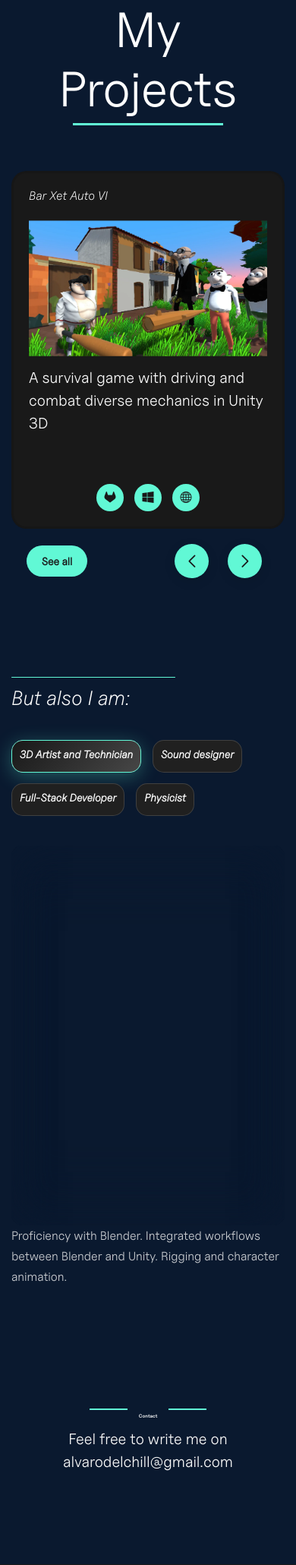
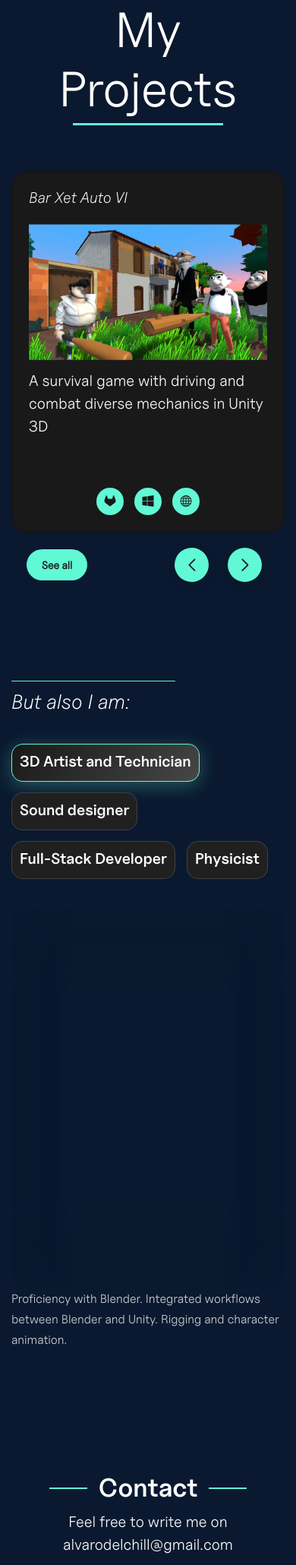
Before and after one commit to alvaroesalvaroo/portfolio, a PHP site: page / in a window 390 px wide. Shown: the part 1957-4017 px from the top of the page at 76% size. Run offline with PHP 8.4, Linux system fonts and the light colour scheme; a map, chart or similar area stays blank; some libraries are stand-ins or nearby versions.

Commit message:
Pequeños avances en rem

```diff
--- a/assets/css/main.css
+++ b/assets/css/main.css
@@ -21,7 +21,25 @@
   src: url(../fonts/UncutSans-Semibold.otf); /* url of the font */
 }
 
+.features-tabs  h5 {
+  margin: 0 0 4px 0;
+  /*font-weight: 600;*/
+  font-size: 1rem;
+  font-family: var(--heading-font);
+  color: var(--heading-color);
+  transition: color 0.4s ease;
+}
+
+
+@media (max-width: 768px) {
+  .features-tabs  h5 {
+    font-size: 1rem;
+  }
+}
+
 html {
+  /* 125% de la preferencia del usuario */
+  /*font-size: 100%;*/
   font-size: 20px;
 }
 
@@ -35,6 +53,7 @@ html {
 
 /* Global Colors - The following color variables are used throughout the website. Updating them here will change the color scheme of the entire website */
 :root {
+
   /*--background-color: #002043; /* Background color for the entire website, including individual sections */
   --background-color: #0a192f; /* Background color for the entire website, including individual sections *!*/
   --default-color: #f8f8f8; /* Default color used for the majority of the text content across the entire website */
@@ -691,7 +710,7 @@ section.about
 }
 
 .section-title h2 {
-  font-size: 0.32rem;
+  font-size: 3rem;
   font-weight: 700;
   position: relative;
 }
@@ -751,6 +770,19 @@ section.about
   line-height: 1.1;
   margin-bottom: 25px;
   letter-spacing: -0.02em;
+}
+
+
+#contact h2 {
+  font-size: 3rem;
+  font-weight: 700;
+  position: relative;
+}
+
+@media (max-width: 660px) {
+  #contact h2 {
+    font-size: 1.7rem;
+  }
 }
 
 @media (max-width: 768px) {
@@ -1138,19 +1170,7 @@ section.about
   flex: 1;
 }
 
-.features-tabs .nav-link .tab-content h5 {
-  margin: 0 0 4px 0;
-  font-size: 16px;
-  font-weight: 600;
-  color: var(--heading-color);
-  transition: color 0.4s ease;
-}
-
-@media (max-width: 768px) {
-  .features-tabs .nav-link .tab-content h5 {
-    font-size: 14px;
-  }
-}
+
 
 .features-tabs .nav-link .tab-content span {
   font-size: 13px;
--- a/assets/css/projects.css
+++ b/assets/css/projects.css
@@ -308,7 +308,7 @@
 
 
 .projects .project-index-item h5 {
-    font-size: 0.8rem;
+    font-size: 1rem;
 }
 
 #projects h3:after {
--- a/assets/css/skills.css
+++ b/assets/css/skills.css
@@ -2,12 +2,17 @@ ul .nav-tabs {
     margin-top: 0;
     margin-bottom: 0;
 }
+
 
 @media (max-width: 700px) {
     #skill-tabs .nav-link {
         padding: 10px;
         min-height: 1px;
     }
+}
+
+ul .nav-tabs h5 {
+    font-family: var(--heading-font);
 }
 
 
```
